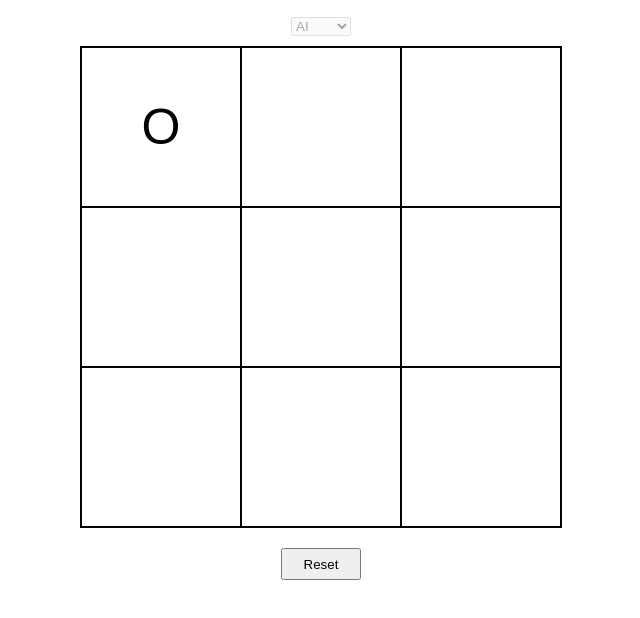
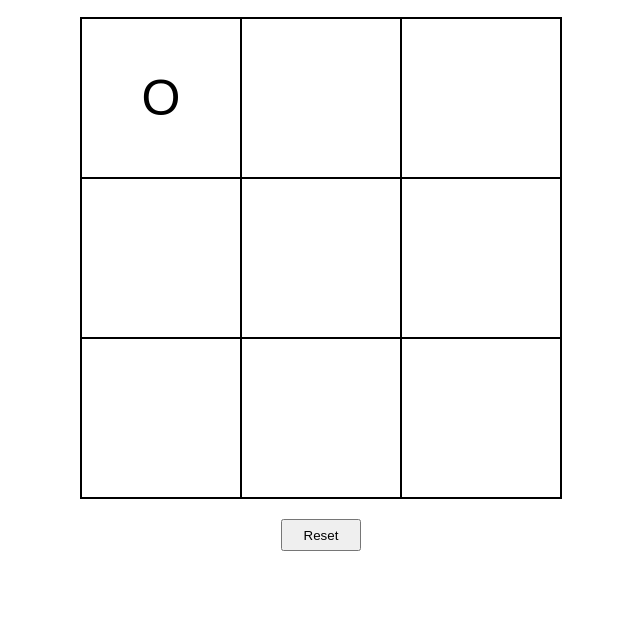
Before and after one commit to davidwt5/tic-tac-toe, a plain HTML site: page index.html in a window 1280 px wide. Both pictures are taken after a click on the element 480 px from the left and 187 px from the top of the page. Shown: the part 60-678 px from the top of the page, without its empty margins (319-959 px from the left). Drawn offline with Linux system fonts and the light colour scheme.

Commit message:
refactored code, consolidated playround logic

```diff
--- a/displayController.js
+++ b/displayController.js
@@ -30,10 +30,8 @@ const displayController = (() => {
                 tile.dataset.x = x;
                 tile.dataset.y = y;
                 tile.addEventListener('click', () => {
-                    let opponent = document.querySelector('.opponent');
-                    let victorName = gameMaster.playRound(x, y, opponent.value);
+                    let victorName = gameMaster.playRound(x, y);
                     _renderBoard();
-                    opponent.setAttribute("disabled", "true");
                     if(victorName) _displayVictor(victorName);
                 });
                 document.querySelector('.board').appendChild(tile);
@@ -46,7 +44,6 @@ const displayController = (() => {
         gameMaster.resetGame();
         _renderBoard();
         _resetVictorDisplay();
-        document.querySelector('.opponent').removeAttribute("disabled");
     });
 
     _generateGrid();
--- a/gameMaster.js
+++ b/gameMaster.js
@@ -1,24 +1,22 @@
 const gameMaster = (() => {
     // Keeps track of players
     let player = {
-        one: playerFactory('Player 1', SYMBOL.O),
-        two: playerFactory('Player 2', SYMBOL.X)
+        one: playerFactory('Player', SYMBOL.O),
+        two: playerFactory('AI', SYMBOL.X)
     }
 
     let turn = player.one;
     let gameIsOver = false;
 
-    const getUpcomingSymbol = () => turn.getSymbol();
 
-    const playRound = (x, y, opponent) => {
-        if(opponent === "ai" && turn === player.two)
-            return _aiRound(x, y);
-        else return _playerRound(x, y);
-    }
+    const playRound = (x, y) => {
+        let legalMoveMade // Boolean: true if a legal move was made, false otherwise
+        // Try to make a move if the game is not over
+        if(!gameIsOver)
+            legalMoveMade = (turn === player.one) ? _playerRound(x, y) : _playerRound(x, y);
 
-    const _playerRound = (x, y) => {
-        // Only execute if the game is not over and setTile is successful
-        if(!gameIsOver && gameBoard.setTile(x, y, turn.getSymbol())) {
+        // If a legal move was made, check draw, victory, and pass the turn
+        if(legalMoveMade) {
             if(gameBoard.checkDraw()) {
                 gameIsOver = true;
                 return "draw";
@@ -29,12 +27,22 @@ const gameMaster = (() => {
                 gameIsOver = true;
                 return turn.getName();
             }
+
+            // Pass the turn
             turn = (turn === player.one) ? player.two : player.one;
         }
-    };
+    }
 
-    const _aiRound = (x, y) => {
-        alert("WIP");
+    const _playerRound = (x, y) => gameBoard.setTile(x, y, turn.getSymbol());
+
+    const _aiRound = () => {
+        const selectedTile = aiController.minimax();
+        gameBoard.setTile(selectedTile.x, selectedTile.y, player.two.getSymbol());
+        let victor = checkGameEnd();
+        if(victor) {
+            gameIsOver = true;
+            return;
+        }
     }
 
     const resetGame = () => {
@@ -45,5 +53,5 @@ const gameMaster = (() => {
 
     gameBoard.initialise();
 
-    return {playRound, getUpcomingSymbol, resetGame};
+    return {playRound, resetGame};
 })();
--- a/index.html
+++ b/index.html
@@ -16,10 +16,6 @@
     <div class="main">
         <h1>Tic-Tac-Toe</h1>
         <h2 class="victor-display"></h2>
-        <select class="opponent">
-            <option value="ai" selected>AI</option>
-            <option value="player">Player</option>
-        </select>
         <div class="board"></div>
         <button class="reset" type="button">Reset</button>
     </div>
```
Also changed, not shown: aiController.js (added).
